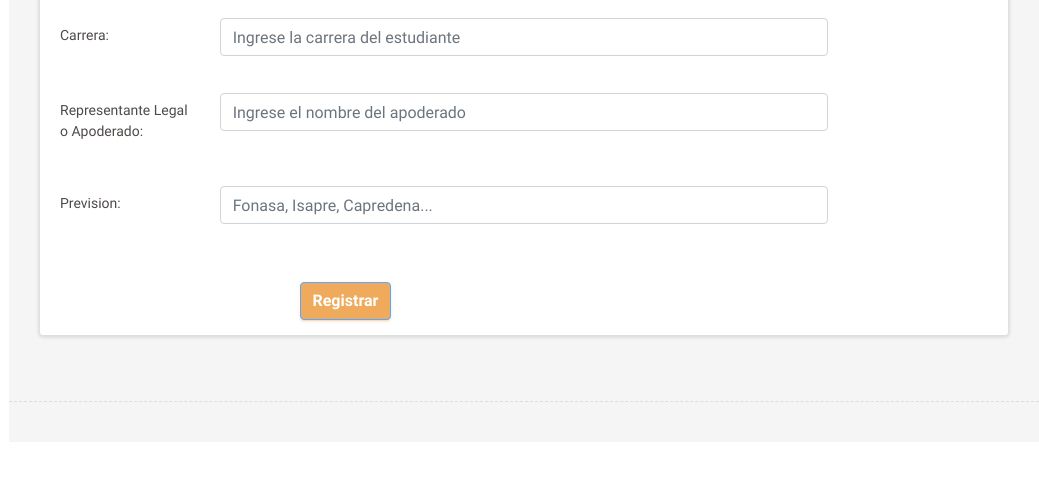
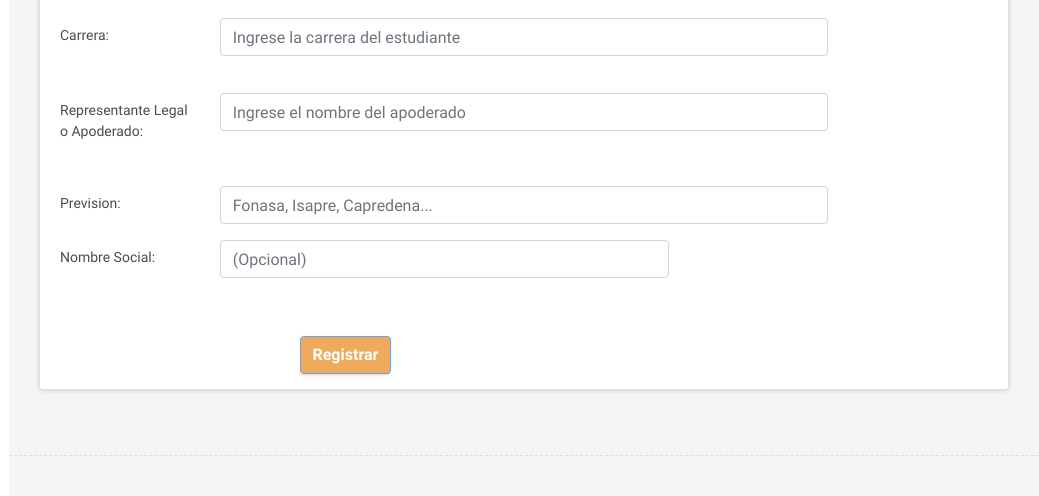
Before and after one commit to mgaratem/fichaube, a Django app: page /alumnos/crear_alumno/ in a window 1280 px wide. Shown: the part 751-1247 px from the top of the page, without its empty margins (241-1280 px from the left). Before the commit the page ends 1153 px from the top, so only its background shows below. Run offline with Django 3.2, Linux system fonts and the light colour scheme; the visitor is signed in with stand-in values (Sample User, id 1); some libraries are stand-ins or nearby versions.

Commit message:
Agregado el nombre social
Ahora existe el campo opcional "Nombre social"
- modifique el modelo alumnos
- modifique el ver_alumno
- modifique el formulario para crear alumnos
- modifique el views de alumno

```diff
--- a/fichaube/alumnos/models.py
+++ b/fichaube/alumnos/models.py
@@ -20,6 +20,7 @@ class Alumno(models.Model):
   ocupacion = models.CharField(max_length=100, default='Estudiante')
   representante_legal = models.CharField(max_length=100, blank=True)
   prevision = models.CharField(max_length=100, blank=True)
+  nombre_social = models.CharField(max_length=100, null=True)
 
   def get_name(self):
       return self.nombre + " " + self.apellido_paterno + " " + self.apellido_materno
--- a/fichaube/alumnos/views.py
+++ b/fichaube/alumnos/views.py
@@ -61,7 +61,7 @@ def crear_alumno(request):
                 #ocupacion = request.POST.get('inputOcupacion')
                 representante = request.POST.get('inputRepresentante')
                 prevision = request.POST.get('inputPrevision')
-
+                nombre_social = request.POST.get('inputNombreSocial')
 
                 alumnoExiste = Alumno.objects.filter(rut=rut)
 
@@ -81,6 +81,7 @@ def crear_alumno(request):
                     #alumno.ocupacion = ocupacion
                     alumno.representante_legal = representante.upper()
                     alumno.prevision = prevision.upper()
+                    alumno.nombre_social = nombre_social.upper()
 
                     alumno.save()
                     id = alumno.id
--- a/fichaube/main/templates/crear_alumno.html
+++ b/fichaube/main/templates/crear_alumno.html
@@ -158,6 +158,15 @@
                 <input type="text" class="form-control" id="inputPrevision" name="inputPrevision" placeholder="Fonasa, Isapre, Capredena..." pattern="[A-Za-z]{3,}[A-Za-z0-9._ ]+" required>
               </div>
             </div>
+
+            <div class="form-group row">
+              <label for="inputNombreSocial" class="col-sm-2 col-form-label">Nombre Social:</label>
+              <div class="col-sm-6">
+                <input type="text" class="form-control" id="inputNombreSocial" name="inputNombreSocial" placeholder="(Opcional)">
+              </div>
+            </div>
+
+
             </br>
             </br>
             <div class="row">
```
Also changed, not shown: fichaube/main/templates/ver_alumno.html (+11 -3 lines).
